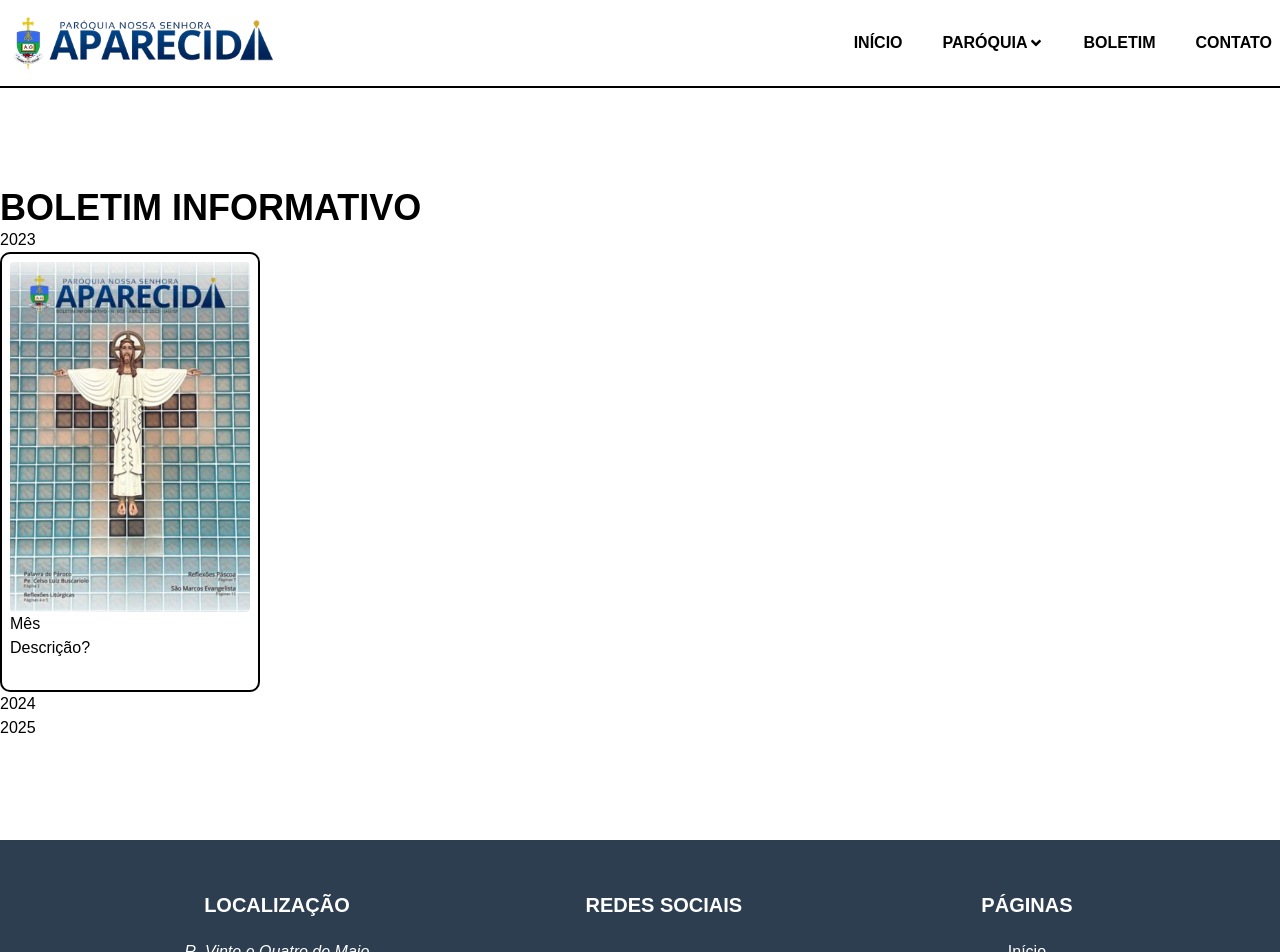
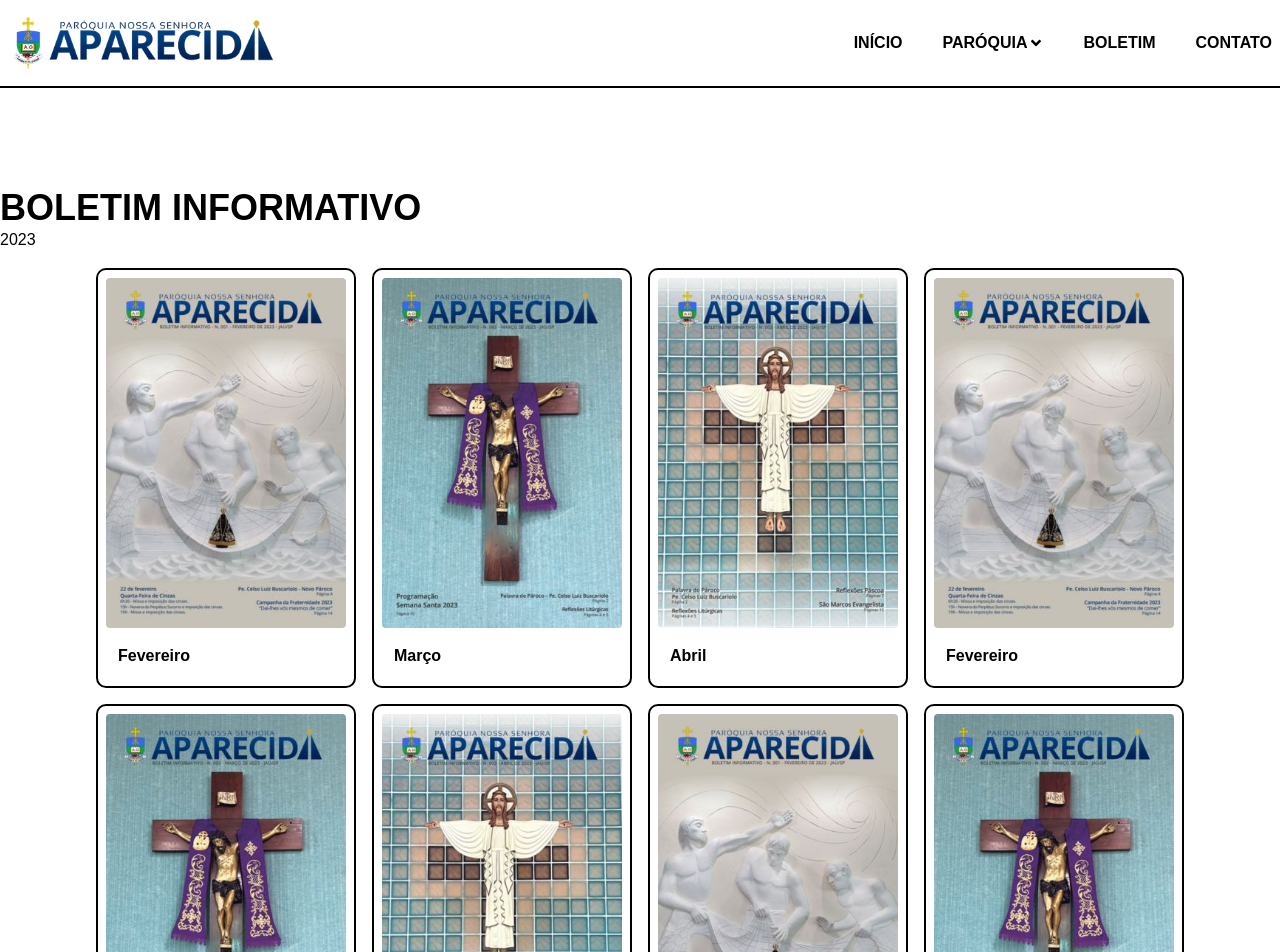
Before and after one commit to lucasgabriel2806/aparecida-jau-site, a Next.js app in the folder aparecida-jau-site/: page /boletim in a window 1280 px wide. Shown: the top 952 px of the page. Built offline with nearby package versions, Linux system fonts and the light colour scheme.

Commit message:
Atualizando Boletim Informativo

```diff
--- a/aparecida-jau-site/src/app/boletim/page.tsx
+++ b/aparecida-jau-site/src/app/boletim/page.tsx
@@ -18,7 +18,17 @@
 
         <h2>2023</h2>
 
-        <BoletimCard />
+        <div className='flex flex-wrap justify-center gap-4 mt-4'>
+          <BoletimCard imgUrl={'/img/boletim/2023/fevereiro.jpg'} title={'Fevereiro'} />
+          <BoletimCard imgUrl={'/img/boletim/2023/marco.jpg'} title={'Março'} />
+          <BoletimCard imgUrl={'/img/boletim/2023/abril.jpg'} title={'Abril'} />
+          <BoletimCard imgUrl={'/img/boletim/2023/fevereiro.jpg'} title={'Fevereiro'} />
+          <BoletimCard imgUrl={'/img/boletim/2023/marco.jpg'} title={'Março'} />
+          <BoletimCard imgUrl={'/img/boletim/2023/abril.jpg'} title={'Abril'} />
+          <BoletimCard imgUrl={'/img/boletim/2023/fevereiro.jpg'} title={'Fevereiro'} />
+          <BoletimCard imgUrl={'/img/boletim/2023/marco.jpg'} title={'Março'} />
+          <BoletimCard imgUrl={'/img/boletim/2023/abril.jpg'} title={'Abril'} />
+        </div>
 
         <h2>2024</h2>
 
--- a/aparecida-jau-site/src/components/boletimcard/index.tsx
+++ b/aparecida-jau-site/src/components/boletimcard/index.tsx
@@ -4,26 +4,25 @@
 
 import Image from 'next/image';
 
-function BoletimCard() {
+function BoletimCard({ imgUrl, title }) {
 
   return (
 
     <Link href='/'>
       <div
         className='
-        w-[260px] h-[440px] border-2 border-black rounded-[10px]
+        w-[260px] h-[420px] border-2 border-black rounded-[10px]
         p-2'
       >
           <Image
             className='rounded'
-            src={'/img/boletim/2023/abril.jpg'}
+            src={imgUrl}
             alt={'teste'}
             width={260}
             height={440}
           />
-          <div>
-            <h3>Mês</h3>
-            <p>Descrição?</p>
+          <div className='ml-3 mt-4'>
+            <h3 className='font-bold'>{title}</h3>
           </div>
       </div>
     </Link>
```
